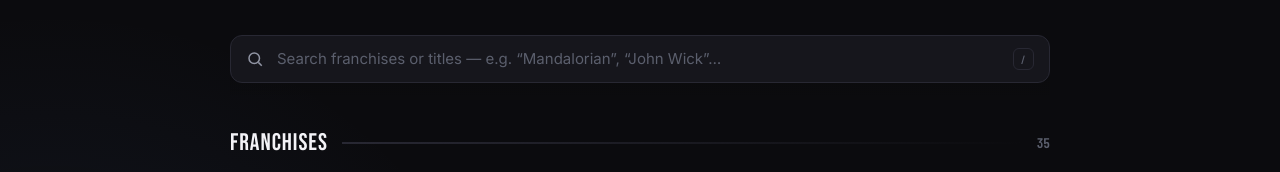
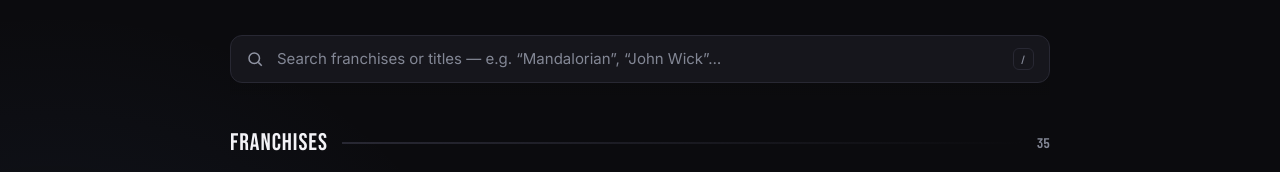
Before and after one commit to Hackatoan/movietimelines, a plain HTML site: page index.html in a window 1280 px wide. Shown: the part 430-602 px from the top of the page. Drawn offline with nearby package versions, Linux system fonts and the light colour scheme.

Commit message:
🎨 Palette: lighten --muted-dim token to pass WCAG AA text and non-text contrast
Co-Authored-By: Claude Opus 5.5 <noreply@anthropic.com>

```diff
--- a/assets/styles.css
+++ b/assets/styles.css
@@ -7,7 +7,7 @@
   --line:#282833;
   --ink:#f3f3f7;
   --muted:#9195a4;
-  --muted-dim:#5b5f6d;
+  --muted-dim:#838795;   /* was #5b5f6d (2.6–3.1:1); now ≥4.5:1 on --bg, --surface and --surface-hi (WCAG AA) */
   --done:#2f9e68;
   --skip:#6a6f7d;
   --danger:#e0555b;
```
